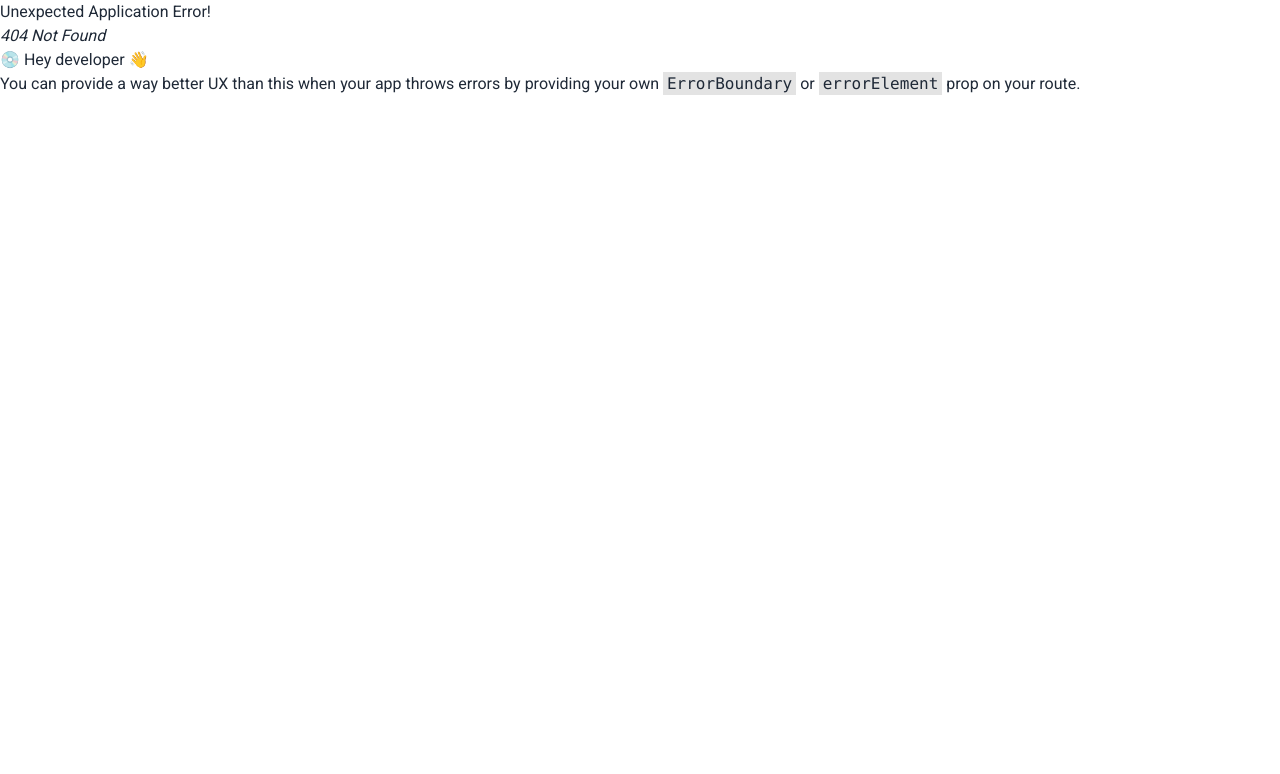
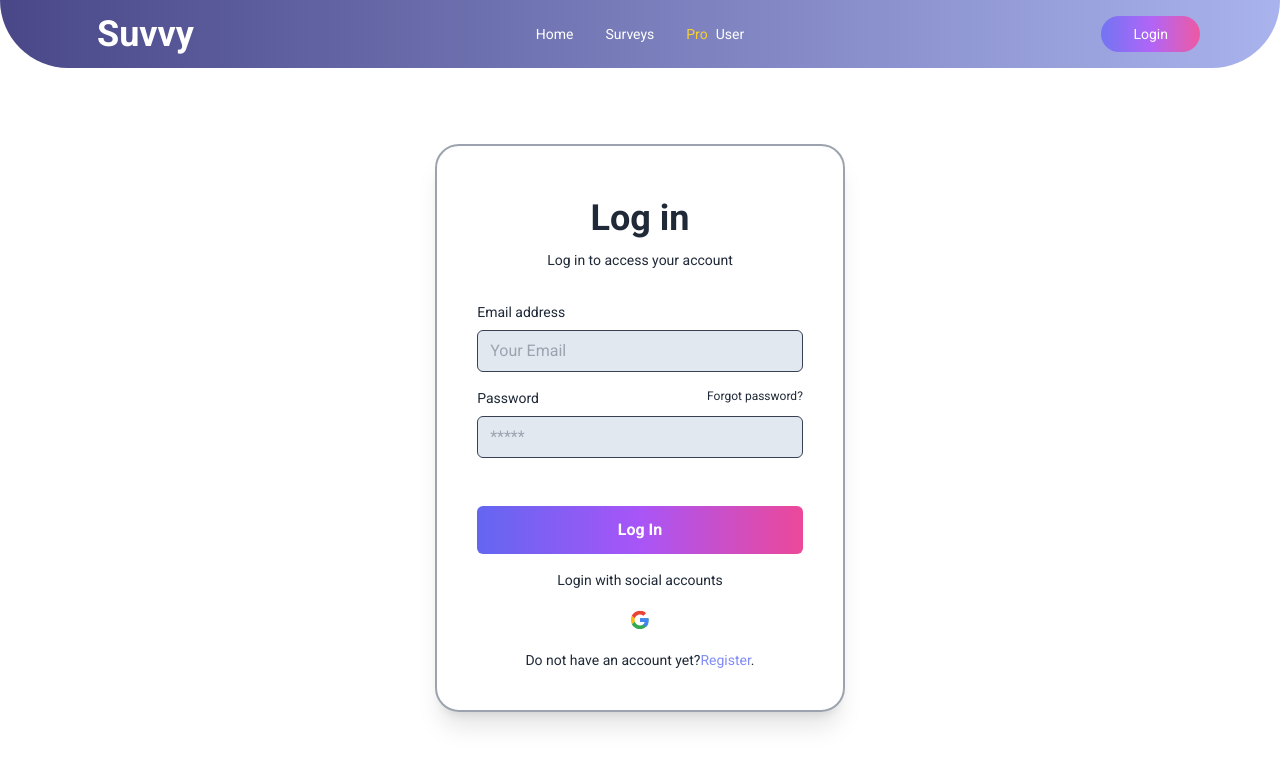
Before and after one commit to Muhammadshipon/Suvvy-client-2024, a React (Vite) app: page /login in a window 1280 px wide. Before the commit this address had no page. Shown: the top 774 px of the page. Built offline with nearby package versions, Linux system fonts and the light colour scheme.

Commit message:
featured surveys , latest surveys in home page and login , register page ui done

```diff
--- a/src/Components/BuildSurveySection.jsx
+++ b/src/Components/BuildSurveySection.jsx
@@ -3,7 +3,7 @@ import { FaArrowRight } from "react-icons/fa6";
 
 const BuildSurveySection = () => {
   return (
-    <section className="bg-blue-800 text-gray-100 rounded-[100px]">
+    <section className="bg-blue-800 relative bottom-20 text-gray-100 rounded-[100px]">
 	<div className="container flex flex-col justify-center p-6 mx-auto sm:py-12 lg:py-24 lg:flex-row lg:justify-between items-center">
 		<div className="flex items-center justify-center p-6 mt-8 lg:mt-0 h-72 sm:h-80 lg:h-96 xl:h-112 2xl:h-128">
 			<img src="https://lh4.googleusercontent.com/vEWjWBBjFQAFleYzoUUt9tbKmZlpp_t0YHq4y04PxtRQ1_es91dvkMUNlPIZcD9ol5QHbtNEYOEBLZ9TmDTKWWbEpp18Th2htIOpvZyVGuCOtJvHoBUNFCh0XF5RQChx1dB3xw5Mvocce8nX4IvtvpQ4p0Jofc3Iv1Rp77Zwd4Ad4PwOsBj4DC--2p_JRw" alt="" className="object-contain h-72 sm:h-80 lg:h-96 xl:h-112 2xl:h-128 hover:scale-110" />
@@ -25,7 +25,7 @@ Build different customer experiences: Measure NPS, CES, CSAT. Conduct Surveys, P
 With Custom Variables & Attributes, pass data to your surveys, pre-fill survey fields and enrich your responses and reports. .</p>
       </div>
 			<div className="flex flex-col space-y-4 sm:items-center sm:justify-center sm:flex-row sm:space-y-0 sm:space-x-4 lg:justify-start">
-				<a rel="noopener noreferrer" href="#" className="px-8 py-3 text-lg hover:gap-5 font-semibold rounded bg-violet-400 text-gray-900 flex items-center my-8 hover:scale-95"><p>Build Your First Survey</p> <FaArrowRight className="ml-2  relative"></FaArrowRight></a>
+				<a rel="noopener noreferrer" href="#" className="px-8 py-3 text-lg hover:gap-5 font-semibold rounded text-white bg-gradient-to-r from-indigo-500 via-purple-500 to-pink-500 flex items-center my-8 hover:scale-95"><p>Build Your First Survey</p> <FaArrowRight className="ml-2  relative"></FaArrowRight></a>
 
 			</div>
 		</div>
--- a/src/Components/Footer.jsx
+++ b/src/Components/Footer.jsx
@@ -3,7 +3,7 @@
 const Footer = () => {
   return (
     <div>
-      <footer className="footer relative rounded-t-[100px] footer-center p-10 bg-primary text-primary-content">
+      <footer className="footer relative rounded-t-[100px] footer-center p-10  bg-gradient-to-r from-indigo-500 via-purple-500 to-pink-500 text-primary-content">
   <aside>
   <a className="btn btn-ghost text-4xl font-sans">Suvvy</a>
     <p className="font-bold">
--- a/src/Components/Navbar.jsx
+++ b/src/Components/Navbar.jsx
@@ -29,9 +29,9 @@ const Navbar = () => {
       </ul>
     </div>
     <div className="navbar-end">
-      <Link className="0">
-      <button className=" text-white bg-gradient-to-r from-indigo-500 via-purple-500 to-pink-500 text-sm px-8 py-2 rounded-full hover:scale-105 ">Login</button>
-      </Link>
+
+      <button className=" text-white bg-gradient-to-r from-indigo-500 via-purple-500 to-pink-500 text-sm px-8 py-2 rounded-full hover:scale-105 "><Link to="/login" className="0">Login</Link></button>
+
     </div>
   </div>
   );
--- a/src/Layouts/MainLayouts.jsx
+++ b/src/Layouts/MainLayouts.jsx
@@ -1,3 +1,4 @@
+import { Outlet } from "react-router-dom";
 import Footer from "../Components/Footer";
 import Navbar from "../Components/Navbar";
 import Home from "../Pages/Home";
@@ -7,7 +8,7 @@ const MainLayouts = () => {
   return (
     <div className="max-w-7xl mx-auto ">
       <Navbar></Navbar>
-      <Home></Home>
+     <Outlet></Outlet>
       <Footer></Footer>
     </div>
   );
--- a/src/Pages/Home.jsx
+++ b/src/Pages/Home.jsx
@@ -1,3 +1,4 @@
+import { ScrollRestoration } from "react-router-dom";
 import Banner from "../Components/Banner";
 import BuildSurveySection from "../Components/BuildSurveySection";
 import FAQSection from "../Components/FAQSection";
@@ -15,6 +16,7 @@ const Home = () => {
       <LatestSurveySection></LatestSurveySection>
        <BuildSurveySection></BuildSurveySection>
       <FAQSection></FAQSection>
+      <ScrollRestoration></ScrollRestoration>
     </div>
   );
 };
--- /dev/null
+++ b/src/Pages/Login.jsx
@@ -0,0 +1,90 @@
+import { Link, ScrollRestoration } from "react-router-dom";
+
+
+const Login = () => {
+  const handleLogIn = e =>{
+    e.preventDefault();
+  }
+  const handleGoogleLogIn =()=>{
+
+  }
+  return (
+    <div className="flex justify-center items-center mb-16 px-5">
+
+    <div
+    data-aos="zoom-in"
+    data-aos-delay="50"
+   data-aos-duration="1000"
+
+    className="flex flex-col max-w-md p-6 rounded-3xl sm:p-10 shadow-xl border-2 border-gray-400 mt-36">
+      <div className="mb-8 text-center ">
+        <h1 className="my-3 text-4xl font-bold">Log in</h1>
+        <p className="text-sm">Log in to access your account</p>
+      </div>
+      <form onSubmit={handleLogIn} noValidate="" action="" className="space-y-12 ">
+        <div className="space-y-4">
+          <div>
+            <label htmlFor="email" className="block mb-2 text-sm">Email address</label>
+            <input type="email" name="email" id="email" placeholder="Your Email" className="w-full px-3 py-2 border rounded-md border-gray-700 bg-slate-200  text-gray-600" />
+          </div>
+          <div>
+            <div className="flex justify-between mb-2">
+              <label htmlFor="password" className="text-sm">Password</label>
+              <a rel="noopener noreferrer" href="#" className="text-xs hover:underline ">Forgot password?</a>
+            </div>
+            <input type="password" name="password" id="password" placeholder="*****" className="w-full px-3 py-2 border rounded-md border-gray-700 bg-slate-200  text-gray-600" />
+          </div>
+        </div>
+
+          <div>
+           <input type="submit" value="Log In" className="w-full px-8 py-3 font-semibold rounded-md text-white bg-gradient-to-r from-indigo-500 via-purple-500 to-pink-500" />
+          </div>
+          </form>
+
+          <div className="space-y-2">
+          <div className="flex items-center pt-4 space-x-1">
+  <div className="flex-1 h-px sm:w-16 bg-white"></div>
+  <p className="px-3 text-sm ">Login with social accounts</p>
+  <div className="flex-1 h-px sm:w-16 bg-white"></div>
+</div>
+<div className="flex justify-center space-x-4">
+  <button onClick={handleGoogleLogIn} aria-label="Log in with Google" className="p-3 hover:scale-150 rounded-sm">
+  <svg viewBox="0 0 48 48" className="w-10 h-5 fill-current">
+
+<clipPath id="g">
+  <path d="M44.5 20H24v8.5h11.8C34.7 33.9 30.1 37 24 37c-7.2 0-13-5.8-13-13s5.8-13 13-13c3.1 0 5.9 1.1 8.1 2.9l6.4-6.4C34.6 4.1 29.6 2 24 2 11.8 2 2 11.8 2 24s9.8 22 22 22c11 0 21-8 21-22 0-1.3-.2-2.7-.5-4z"/>
+</clipPath>
+<g className="colors" clipPath="url(#g)">
+  <path fill="#FBBC05" d="M0 37V11l17 13z"/>
+  <path fill="#EA4335" d="M0 11l17 13 7-6.1L48 14V0H0z"/>
+  <path fill="#34A853" d="M0 37l30-23 7.9 1L48 0v48H0z"/>
+  <path fill="#4285F4" d="M48 48L17 24l-4-3 35-10z"/>
+</g>
+</svg>
+  </button>
+
+
+</div>
+
+
+
+
+
+
+
+
+          <p className="px-6 text-sm text-center">Do not have an account yet?
+            <Link to={"/register"}><a rel="noopener noreferrer" className="hover:underline text-indigo-400">Register</a>.</Link>
+          </p>
+        </div>
+
+
+
+
+    </div>
+<ScrollRestoration></ScrollRestoration>
+  </div>
+  );
+};
+
+export default Login;
--- /dev/null
+++ b/src/Pages/Register.jsx
@@ -0,0 +1,70 @@
+import { useState } from "react";
+import { IoMdEye, IoMdEyeOff } from "react-icons/io";
+import { Link, ScrollRestoration } from "react-router-dom";
+
+
+const Register = () => {
+  const [showPassword,setShowPassword] = useState(false);
+  const handleRegister = e =>{
+    e.preventDefault();
+  }
+
+  return (
+    <div className="flex justify-center item-center px-5">
+
+ <ScrollRestoration></ScrollRestoration>
+     <div
+     data-aos="zoom-up"
+     data-aos-delay="50"
+    data-aos-duration="1000"
+     className="w-full  mb-14 max-w-md p-4 mt-32 rounded-3xl shadow-xl border-2 border-gray-400 sm:p-8 ">
+ <h2 className="mb-3 text-3xl font-semibold text-center ">Create your account</h2>
+ <form onSubmit={handleRegister}  className="space-y-8 ">
+   <div className="space-y-4">
+     <div className="space-y-2">
+       <label htmlFor="name" className="block text-sm ">Name</label>
+       <input type="text"  required name="name" id="name" placeholder="Your Full Name" className="w-full px-3 py-3 border rounded-md border-gray-700 bg-gray-200 text-gray-900 focus:border-violet-400" />
+     </div>
+     <div className="space-y-2">
+       <label htmlFor="email" className="block text-sm " >Email address</label>
+       <input type="email" required name="email" id="email" placeholder="Your Email" className="w-full px-3 py-3 border rounded-md border-gray-700 bg-gray-200 text-gray-900 focus:border-violet-400" />
+     </div>
+
+     <div className="space-y-2">
+       <label htmlFor="photo" className="block text-sm " >Photo</label>
+       <input required type="text" name="photo" id="photo" placeholder="Photo Url" className="w-full px-3 py-3 border rounded-md border-gray-700 bg-gray-200 text-gray-900 focus:border-violet-400" />
+     </div>
+     <div className="space-y-2">
+       <div className="flex justify-between">
+         <label htmlFor="password" className="text-sm ">Password</label>
+         <a rel="noopener noreferrer" href="#" className="text-xs hover:underline text-gray-400">Forgot password?</a>
+       </div>
+       <div className="flex items-center w-full relative">
+       <input required type={showPassword? "text":"password"}  name="password" id="password" placeholder="Enter Your Password" className="w-full px-3 py-3 border rounded-md border-gray-700 bg-gray-200 text-gray-900 focus:border-violet-400" />
+       <span className="right-3 text-gray-500 absolute  text-2xl" onClick={()=>setShowPassword(!showPassword)}>
+       {showPassword?<IoMdEyeOff />
+        : <IoMdEye />
+
+       }
+       </span>
+       </div>
+     </div>
+   </div>
+   <button className="btn bg-cyan-500 font-bold text-white bg-gradient-to-r from-indigo-500 via-purple-500 to-pink-500 rounded-lg  hover:scale-105 w-full">Register</button>
+ </form>
+ <p className="text-sm text-center mt-3 ">Already have an account?
+ <Link to={"/login"}><p className="focus:underline hover:underline text-green-400">log in here</p></Link>
+ </p>
+
+
+
+
+
+
+
+</div>
+   </div>
+  );
+};
+
+export default Register;
```
Also changed, not shown: src/Routes/Routes.jsx (+10 -0 lines).
